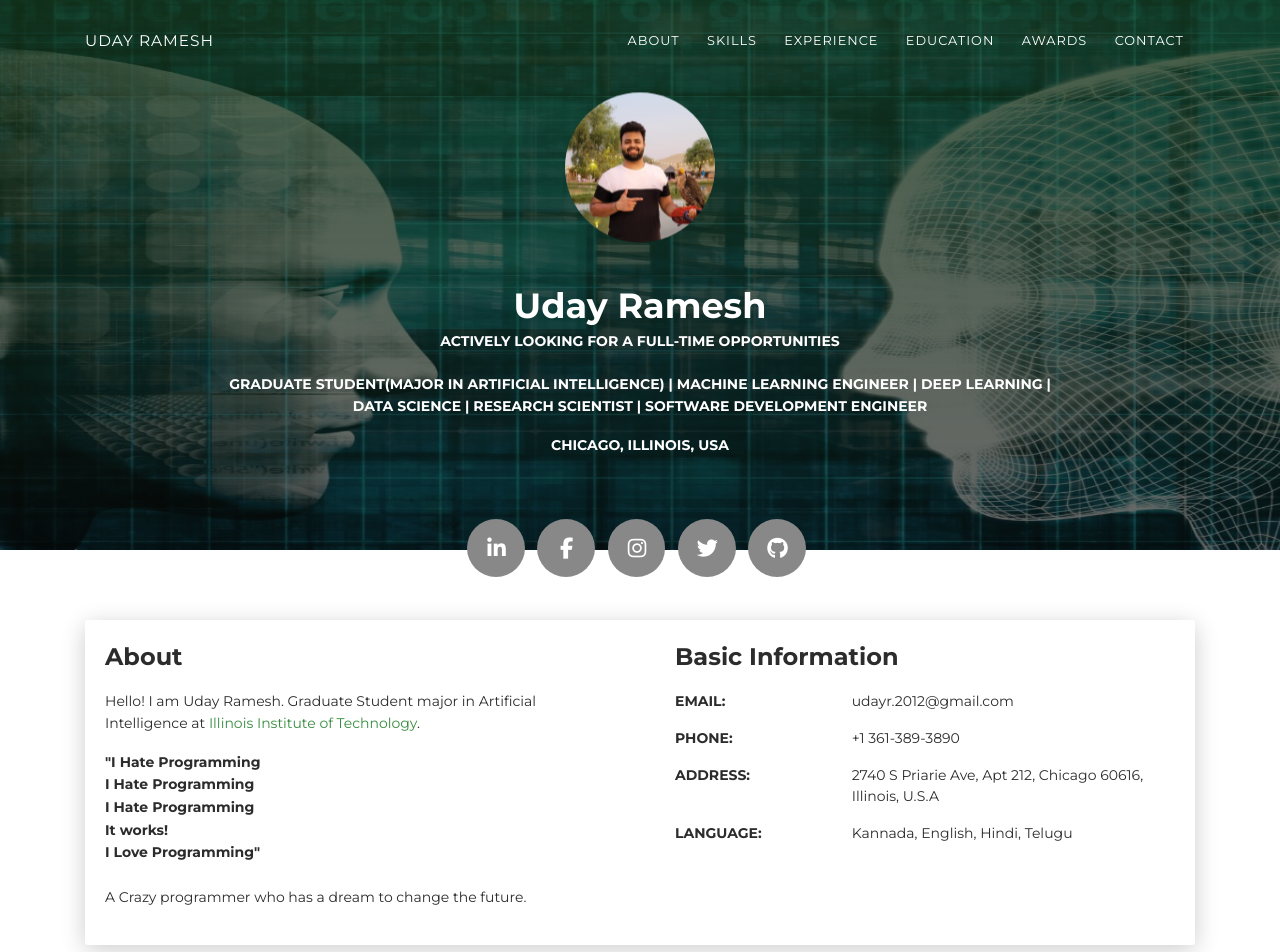
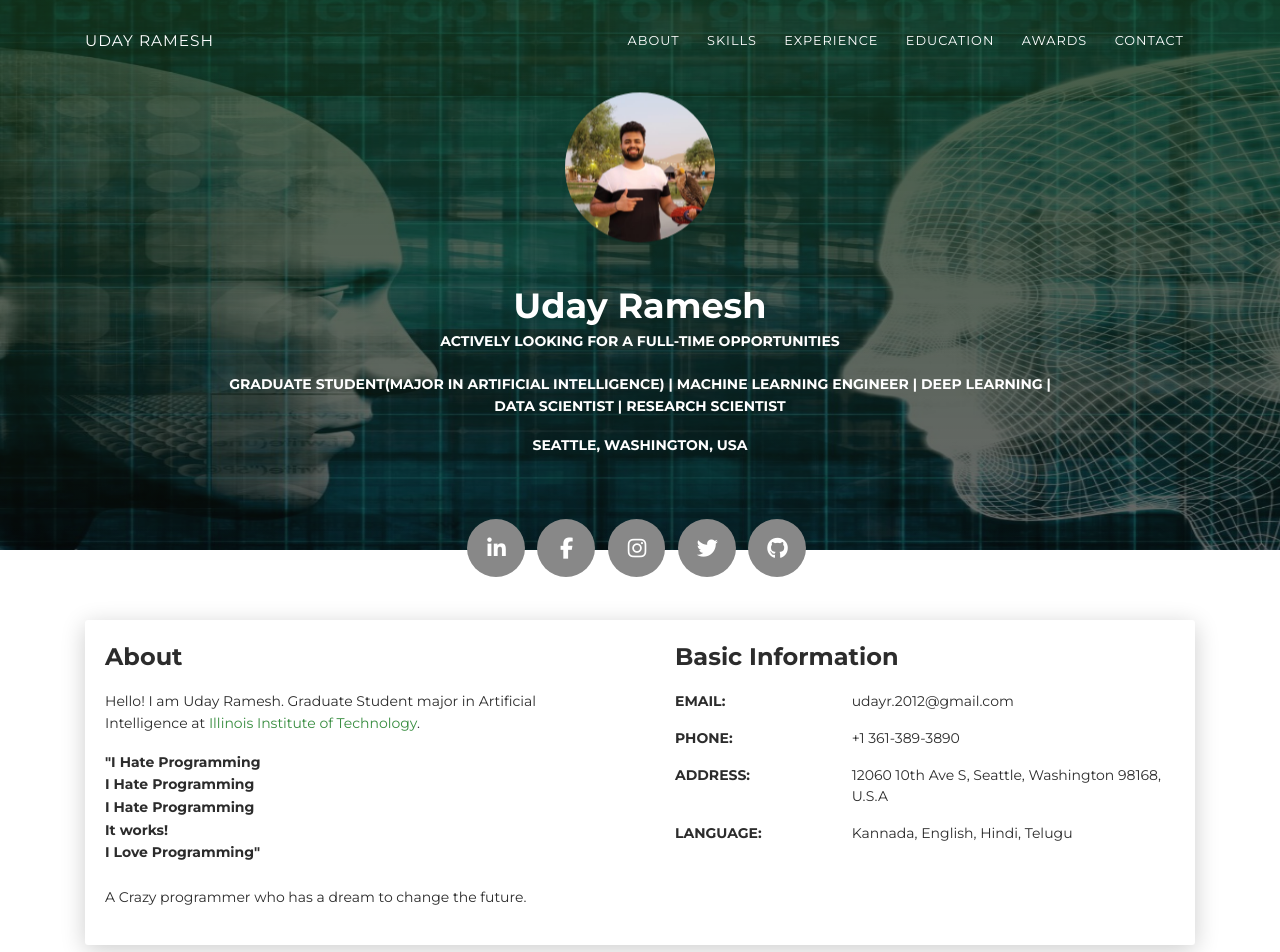
Before and after one commit to Udayr777/udayr777.github.io, a plain HTML site: page index.html in a window 1280 px wide. Shown: the top 952 px of the page. Drawn offline with Linux system fonts and the light colour scheme.

Commit message:
Updated the information
Modified and updated the information

```diff
--- a/index.html
+++ b/index.html
@@ -56,8 +56,8 @@
           <div class="h2 title">Uday Ramesh</div>
 		  <div class="category text-white" size="h3"> Actively Looking for a Full-Time opportunities</div></br>
 
-          <p class="category text-white">Graduate Student(Major in Artificial Intelligence) | Machine Learning Engineer | Deep Learning | Data Science | Research Scientist | Software Development Engineer </p>
-		  <p class="category text-white">Chicago, Illinois, USA</p>
+          <p class="category text-white">Graduate Student(Major in Artificial Intelligence) | Machine Learning Engineer | Deep Learning | Data Scientist | Research Scientist </p>
+		  <p class="category text-white">Seattle, Washington, USA</p>
         </div>
       </div>
       <div class="section">
@@ -115,7 +115,7 @@
                     </div>
                     <div class="row mt-3">
                       <div class="col-sm-4"><strong class="text-uppercase">Address:</strong></div>
-                      <div class="col-sm-8">2740 S Priarie Ave, Apt 212, Chicago 60616, Illinois, U.S.A</div>
+                      <div class="col-sm-8">12060 10th Ave S, Seattle, Washington 98168, U.S.A</div>
                     </div>
                     <div class="row mt-3">
                       <div class="col-sm-4"><strong class="text-uppercase">Language:</strong></div>
@@ -524,7 +524,7 @@
                 <div class="col-md-6">
                   <div class="card-body">
                     <p class="mb-0"><strong>Address <i class="fa fa-map-marker" aria-hidden="true"></i></strong></p>
-                    <p class="pb-2"><a href="https://goo.gl/maps/W8w4SVycncfyKgBZ8">2740 S Priarie Ave, Apt 212, Chicago, Illinois 60616, U.S.A</a></p>
+                    <p class="pb-2"><a href="https://goo.gl/maps/W8w4SVycncfyKgBZ8">12060 10th Ave S, Seattle, Washington 98168, U.S.A</a></p>
                     <p class="mb-0"><strong>Phone/WhatsApp <i class="fa fa-whatsapp" aria-hidden="true"></i></strong></p>
                     <p class="pb-2"><a href="https://api.whatsapp.com/send?phone=13613893890&text=Hi, I contacted you through your website.">+1 (361)389-3890</a></p>
                     <p class="mb-0"><strong>Email <i class="fa fa-envelope" aria-hidden="true"></i></strong></p>
```
